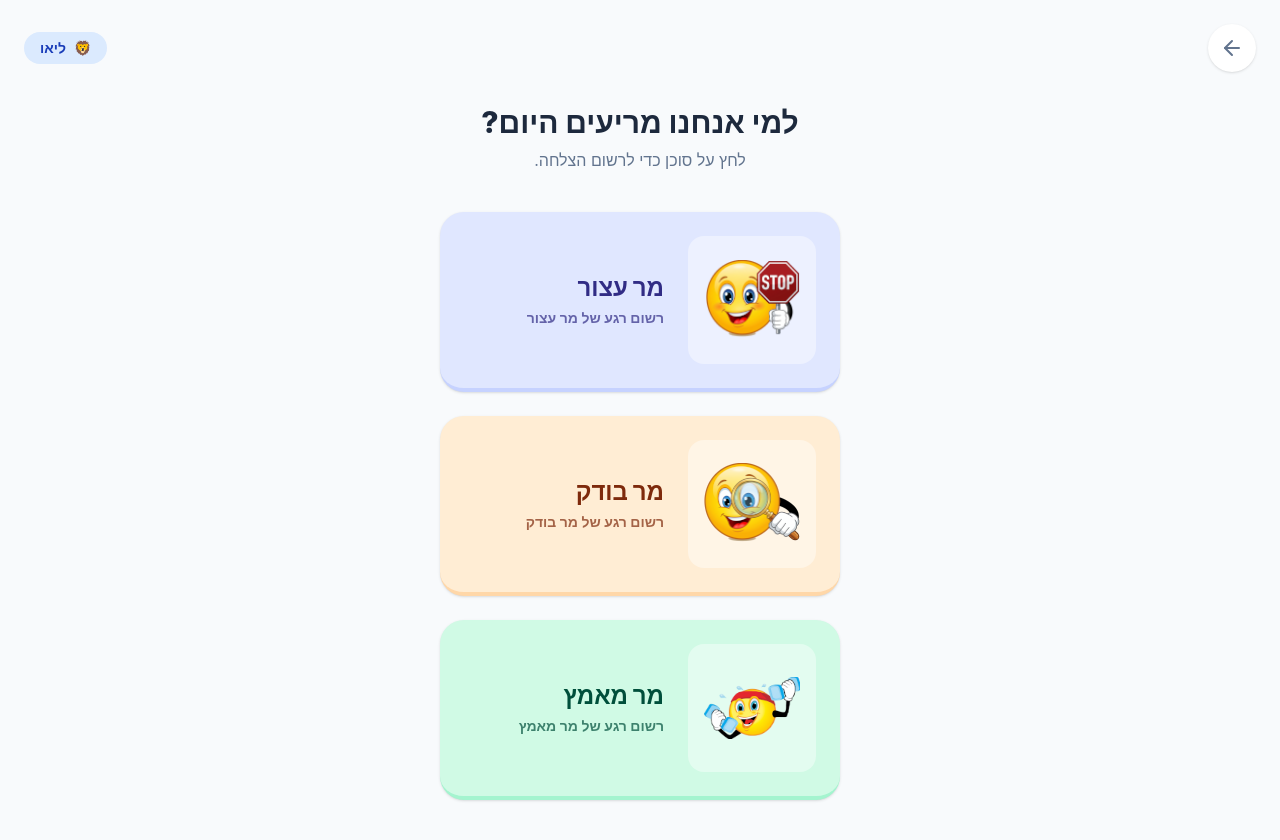
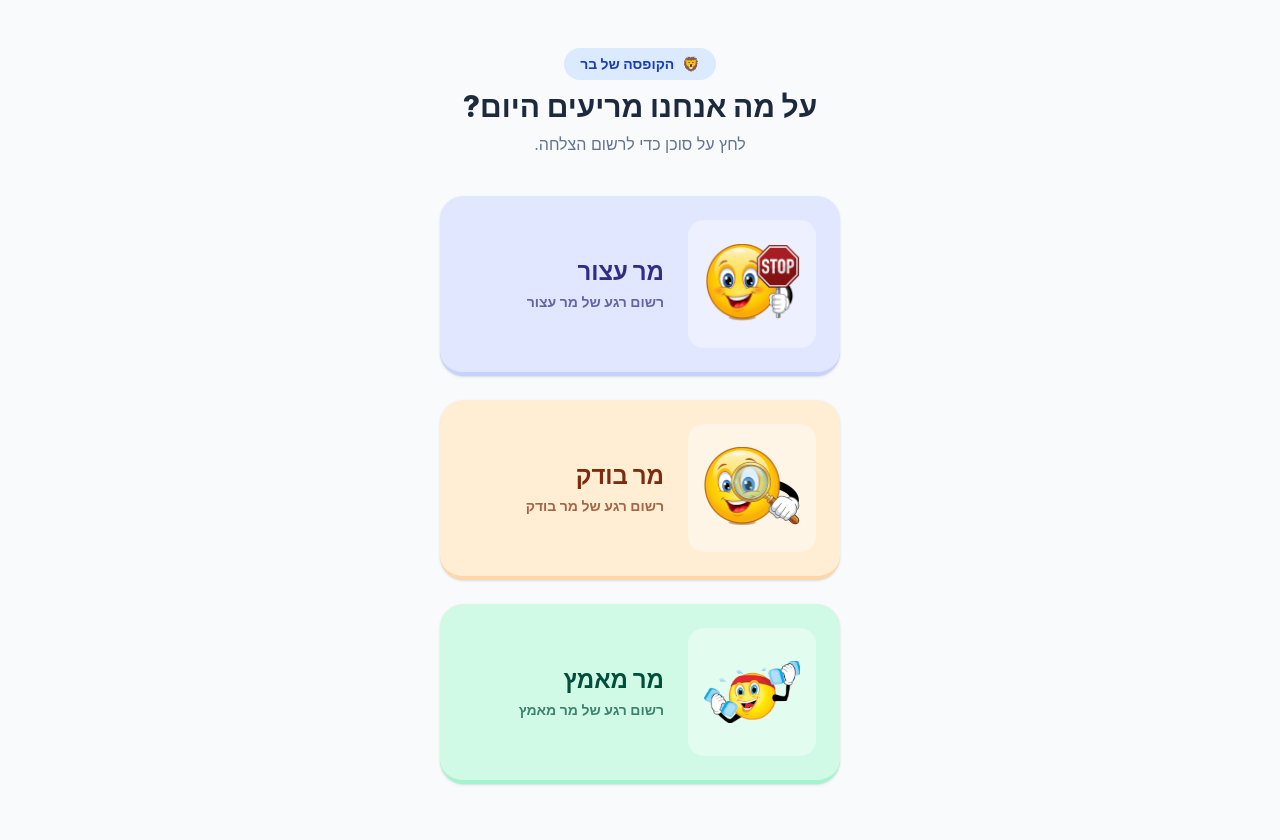
Before and after one commit to buenon/cogfun-notes, a React (Vite) app: page /parent in a window 1280 px wide. Shown: the top 840 px of the page. After the commit the page ends 808 px from the top, so only its background shows below. Built offline with nearby package versions, Linux system fonts and the light colour scheme.

Commit message:
Cosmetics

```diff
--- a/src/components/DashboardHeader.tsx
+++ b/src/components/DashboardHeader.tsx
@@ -1,33 +1,26 @@
-import { ArrowLeft } from 'lucide-react';
-import { Link } from 'react-router-dom';
-import { cn } from '../lib/utils';
+import { ArrowLeft } from "lucide-react";
+import { Link } from "react-router-dom";
+import { cn } from "../lib/utils";
+import { DICTIONARY } from "../lib/dictionary";
 
 type DashboardHeaderProps = {
   profileName: string;
   profileAvatar: string;
   profileBgColor: string;
-  label?: string;
 };
 
 export function DashboardHeader({
   profileName,
   profileAvatar,
   profileBgColor,
-  label,
 }: DashboardHeaderProps) {
-  const displayText = label ? `${label} ${profileName}` : profileName;
+  const displayText = `${DICTIONARY.kidDashboard.box} ${profileName}`;
 
   return (
-    <header className="p-6 pb-2 flex items-center justify-between">
-      <Link
-        to="/"
-        className="p-3 bg-white rounded-full shadow-sm text-slate-500 hover:text-slate-800 transition-colors"
-      >
-        <ArrowLeft size={24} />
-      </Link>
+    <header className="p-6 pb-2 flex items-center justify-center">
       <div
         className={cn(
-          'px-4 py-1.5 rounded-full text-sm font-bold flex items-center gap-2',
+          "px-4 py-1.5 rounded-full text-sm font-bold flex items-center justify-center gap-2",
           profileBgColor,
         )}
       >
--- a/src/features/dashboard/KidDashboard.tsx
+++ b/src/features/dashboard/KidDashboard.tsx
@@ -1,10 +1,10 @@
-import { motion } from 'framer-motion';
-import { Inbox, Award } from 'lucide-react';
-import { DashboardHeader } from '../../components/DashboardHeader';
-import { AgentStatCard } from './components/AgentStatCard';
-import { AGENTS, MOCK_PROFILE } from '../../lib/mockData';
-import { DICTIONARY } from '../../lib/dictionary';
-import type { AgentId } from '../../lib/types';
+import { motion } from "framer-motion";
+import { Inbox, Award } from "lucide-react";
+import { DashboardHeader } from "../../components/DashboardHeader";
+import { AgentStatCard } from "./components/AgentStatCard";
+import { AGENTS, MOCK_PROFILE } from "../../lib/mockData";
+import { DICTIONARY } from "../../lib/dictionary";
+import type { AgentId } from "../../lib/types";
 
 // TODO: Replace with real data source
 const MOCK_STATS: Record<AgentId, number> = { stop: 12, check: 8, effort: 15 };
@@ -22,7 +22,6 @@ export function KidDashboard() {
         profileName={MOCK_PROFILE.name}
         profileAvatar={MOCK_PROFILE.avatar}
         profileBgColor={MOCK_PROFILE.bgColor}
-        label={DICTIONARY.kidDashboard.box}
       />
 
       <div className="flex-1 p-6 max-w-md mx-auto w-full flex flex-col gap-8">
--- a/src/features/dashboard/ParentDashboard.tsx
+++ b/src/features/dashboard/ParentDashboard.tsx
@@ -1,11 +1,12 @@
-import { motion } from 'framer-motion';
-import { DashboardHeader } from '../../components/DashboardHeader';
-import { SuccessOverlay } from '../../components/SuccessOverlay';
-import { AgentGrid } from './components/AgentGrid';
-import { PresetDrawer } from './components/PresetDrawer';
-import { useNoteLogger } from './hooks/useNoteLogger';
-import { MOCK_PROFILE } from '../../lib/mockData';
-import { DICTIONARY } from '../../lib/dictionary';
+import { motion } from "framer-motion";
+import { DashboardHeader } from "../../components/DashboardHeader";
+import { SuccessOverlay } from "../../components/SuccessOverlay";
+import { AgentGrid } from "./components/AgentGrid";
+import { PresetDrawer } from "./components/PresetDrawer";
+import { useNoteLogger } from "./hooks/useNoteLogger";
+import { MOCK_PROFILE } from "../../lib/mockData";
+import { DICTIONARY } from "../../lib/dictionary";
+import { Link } from "react-router-dom";
 
 export function ParentDashboard() {
   const { selectedAgent, showSuccess, selectAgent, clearSelection, logNote } =
@@ -18,14 +19,15 @@ export function ParentDashboard() {
       exit={{ opacity: 0, x: -20 }}
       className="flex flex-col min-h-screen bg-slate-50 relative"
     >
-      <DashboardHeader
-        profileName={MOCK_PROFILE.name}
-        profileAvatar={MOCK_PROFILE.avatar}
-        profileBgColor={MOCK_PROFILE.bgColor}
-      />
-
       <div className="flex-1 p-6 max-w-md mx-auto w-full flex flex-col">
         <div className="mb-10 text-center">
+          <Link to="/kid">
+            <DashboardHeader
+              profileName={MOCK_PROFILE.name}
+              profileAvatar={MOCK_PROFILE.avatar}
+              profileBgColor={MOCK_PROFILE.bgColor}
+            />
+          </Link>
           <h1 className="text-3xl font-extrabold text-slate-800 mb-2">
             {DICTIONARY.parentDashboard.headerCheeringFor}
           </h1>
--- a/src/features/dashboard/components/AgentGrid.tsx
+++ b/src/features/dashboard/components/AgentGrid.tsx
@@ -1,6 +1,6 @@
-import type { Agent } from '../../../lib/types';
-import { AGENTS } from '../../../lib/mockData';
-import { AgentCard } from './AgentCard';
+import type { Agent } from "../../../lib/types";
+import { AGENTS } from "../../../lib/mockData";
+import { AgentCard } from "./AgentCard";
 
 type AgentGridProps = {
   onSelectAgent: (agent: Agent) => void;
@@ -8,7 +8,7 @@ type AgentGridProps = {
 
 export function AgentGrid({ onSelectAgent }: AgentGridProps) {
   return (
-    <div className="flex flex-col gap-6 flex-1 justify-center pb-12">
+    <div className="flex flex-col gap-6 flex-1 justify-center">
       {Object.values(AGENTS).map((agent, index) => (
         <AgentCard
           key={agent.id}
--- a/src/lib/dictionary.ts
+++ b/src/lib/dictionary.ts
@@ -5,19 +5,19 @@ export const DICTIONARY = {
     parentMode: "מצב הורה",
     parentModeDesc: "רישום פתק הצלחה",
     kidMode: "מצב ילד",
-    kidModeDesc: "צפייה בקופסת ההצלחות"
+    kidModeDesc: "צפייה בקופסת ההצלחות",
   },
   parentDashboard: {
-    headerCheeringFor: "למי אנחנו מריעים היום?",
+    headerCheeringFor: "על מה אנחנו מריעים היום?",
     tapAgent: "לחץ על סוכן כדי לרשום הצלחה.",
     logMoment: "רשום רגע של",
     customNote: "+ כתוב פתק אישי...",
-    successLogged: "!הצלחה נרשמה"
+    successLogged: "!הצלחה נרשמה",
   },
   kidDashboard: {
     box: "הקופסה של",
     newNotes: "פתקי הצלחה חדשים!",
-    lifetimeSuccesses: "הצלחות לאורך זמן"
+    lifetimeSuccesses: "הצלחות לאורך זמן",
   },
   agents: {
     stop: {
@@ -25,27 +25,27 @@ export const DICTIONARY = {
       presets: [
         "עצר לחשוב לפני שפעל",
         "לקח נשימה עמוקה כשכעס",
-        "חיכה בסבלנות לתורו"
-      ]
+        "חיכה בסבלנות לתורו",
+      ],
     },
     check: {
       name: "מר בודק",
       presets: [
         "בדק את העבודה בקפידה",
         "שם לב לטעות ותיקן אותה",
-        "עקב אחרי כל ההוראות"
-      ]
+        "עקב אחרי כל ההוראות",
+      ],
     },
     effort: {
       name: "מר מאמץ",
       presets: [
         "המשיך לנסות גם כשהיה קשה",
         "סיים משימה קשה",
-        "הראה אנרגיה ומיקוד נהדרים"
-      ]
-    }
+        "הראה אנרגיה ומיקוד נהדרים",
+      ],
+    },
   },
   mockProfile: {
-    name: "ליאו" // Leo
-  }
+    name: "בר",
+  },
 };
--- a/src/lib/mockData.ts
+++ b/src/lib/mockData.ts
@@ -1,35 +1,32 @@
-import type { Agent, AgentId, KidProfile } from './types';
-import { DICTIONARY } from './dictionary';
-import mrStop from '../assets/mr-stop.png';
-import mrCheck from '../assets/mr-check.png';
-import mrEffort from '../assets/mr-effort.png';
+import type { Agent, AgentId, KidProfile } from "./types";
+import { DICTIONARY } from "./dictionary";
+import mrStop from "../assets/mr-stop.png";
+import mrCheck from "../assets/mr-check.png";
+import mrEffort from "../assets/mr-effort.png";
 
 export const MOCK_PROFILE: KidProfile = {
-  id: 'leo',
+  id: "bar",
   name: DICTIONARY.mockProfile.name,
-  avatar: '🦁',
-  bgColor: 'bg-blue-100 text-blue-800',
+  avatar: "🦁",
+  bgColor: "bg-blue-100 text-blue-800",
 };
 
 export const AGENTS: Record<AgentId, Agent> = {
   stop: {
-    id: 'stop',
+    id: "stop",
     name: DICTIONARY.agents.stop.name,
-    emoji: '🐳',
     image: mrStop,
     presets: DICTIONARY.agents.stop.presets,
   },
   check: {
-    id: 'check',
+    id: "check",
     name: DICTIONARY.agents.check.name,
-    emoji: '🦉',
     image: mrCheck,
     presets: DICTIONARY.agents.check.presets,
   },
   effort: {
-    id: 'effort',
+    id: "effort",
     name: DICTIONARY.agents.effort.name,
-    emoji: '🦖',
     image: mrEffort,
     presets: DICTIONARY.agents.effort.presets,
   },
--- a/src/lib/types.ts
+++ b/src/lib/types.ts
@@ -1,9 +1,8 @@
-export type AgentId = 'stop' | 'check' | 'effort';
+export type AgentId = "stop" | "check" | "effort";
 
 export type Agent = {
   id: AgentId;
   name: string;
-  emoji: string;
   image: string;
   presets: string[];
 };
```
